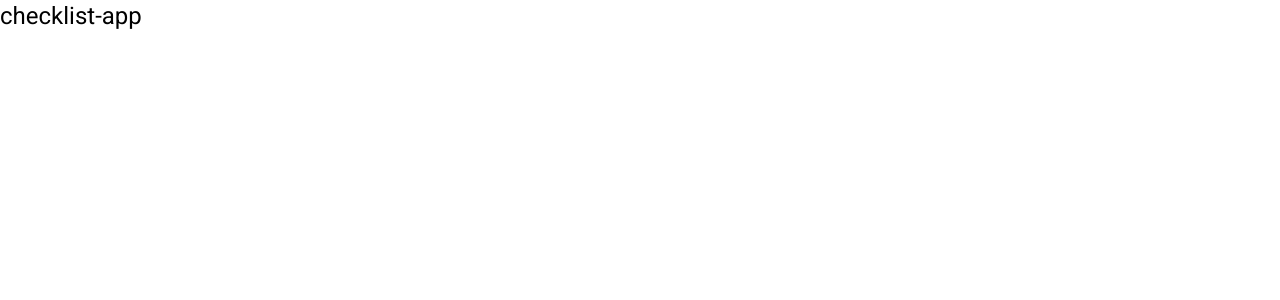
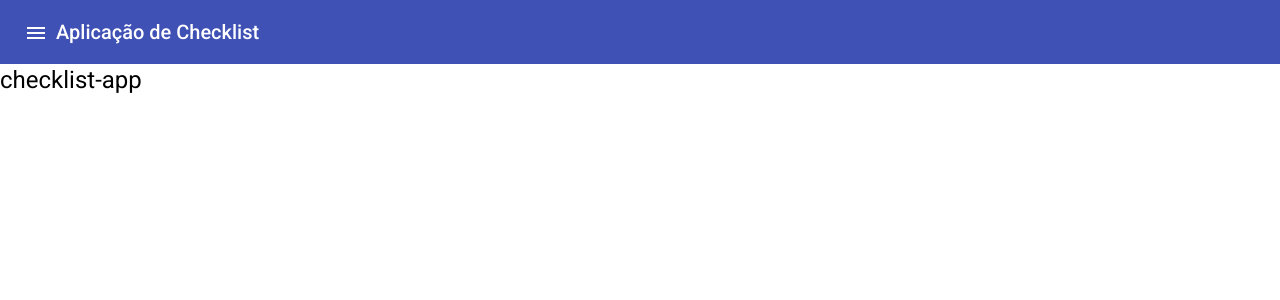
Before and after one commit to calazarin/checklist-spa, an Angular app: page / in a window 1280 px wide. Shown: the top 300 px of the page. Built offline with nearby package versions, Linux system fonts and the light colour scheme.

Commit message:
Adding header into application

```diff
--- a/src/app/app.component.html
+++ b/src/app/app.component.html
@@ -1,2 +1,3 @@
+<app-header></app-header>
 <h1>{{title}}</h1>
 <router-outlet></router-outlet>
--- /dev/null
+++ b/src/app/header/header.component.html
@@ -0,0 +1,6 @@
+<mat-toolbar color="primary">
+  <button mat-icon-button (click)="openSideNav()">
+    <mat-icon>menu</mat-icon>
+  </button>
+  <h1 class="app-name">Aplicação de Checklist</h1>
+</mat-toolbar>
--- /dev/null
+++ b/src/app/header/header.component.ts
@@ -0,0 +1,18 @@
+import { Component, Input, OnInit } from '@angular/core';
+import { MatSidenav } from '@angular/material/sidenav';
+
+@Component({
+  selector: 'app-header',
+  templateUrl: './header.component.html',
+  styleUrls: ['./header.component.css']
+})
+export class HeaderComponent implements OnInit {
+
+  constructor() { }
+
+  ngOnInit(): void {
+  }
+
+  public openSideNav(){
+  }
+}
```
Also changed, not shown: src/app/app.module.ts (+8 -3 lines), src/app/material.module.ts (added, +24 -0 lines), src/app/header/header.component.css (added), 1 other file (tests, documents, lock files or other folders).
